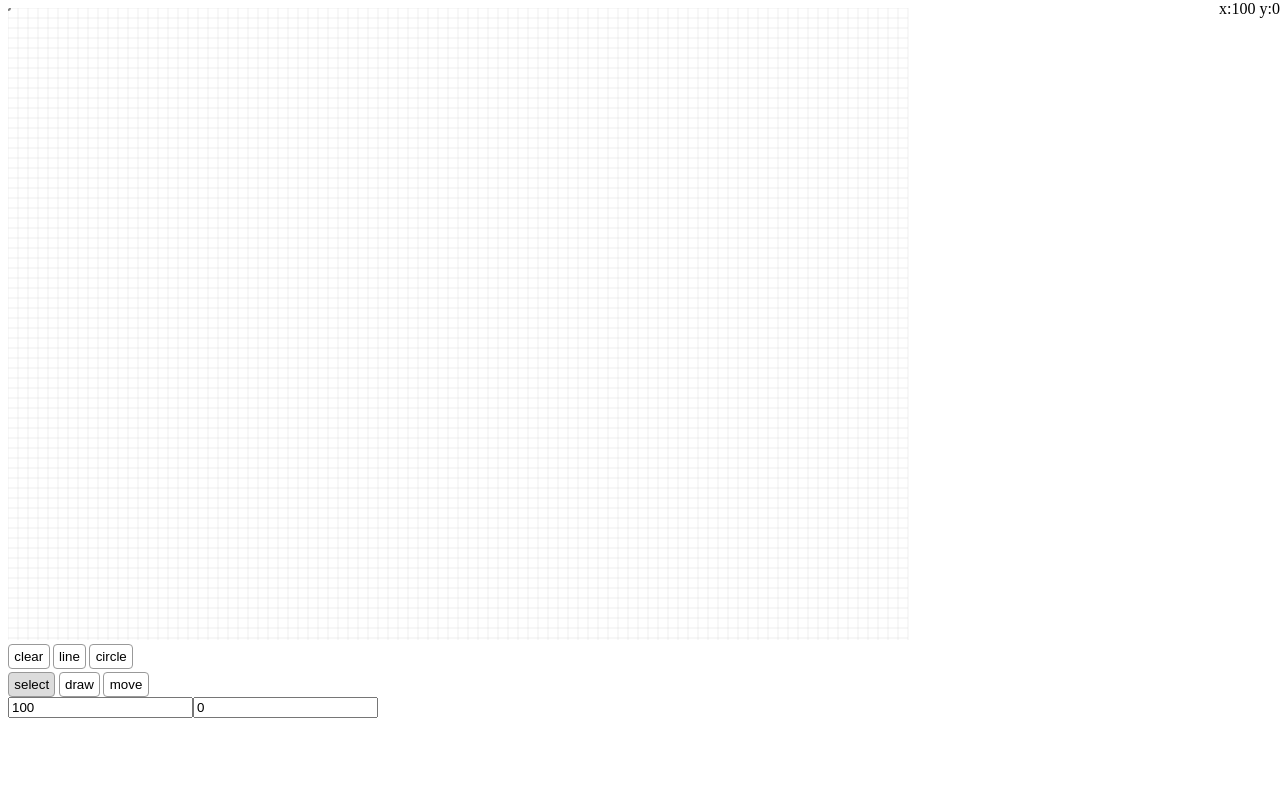
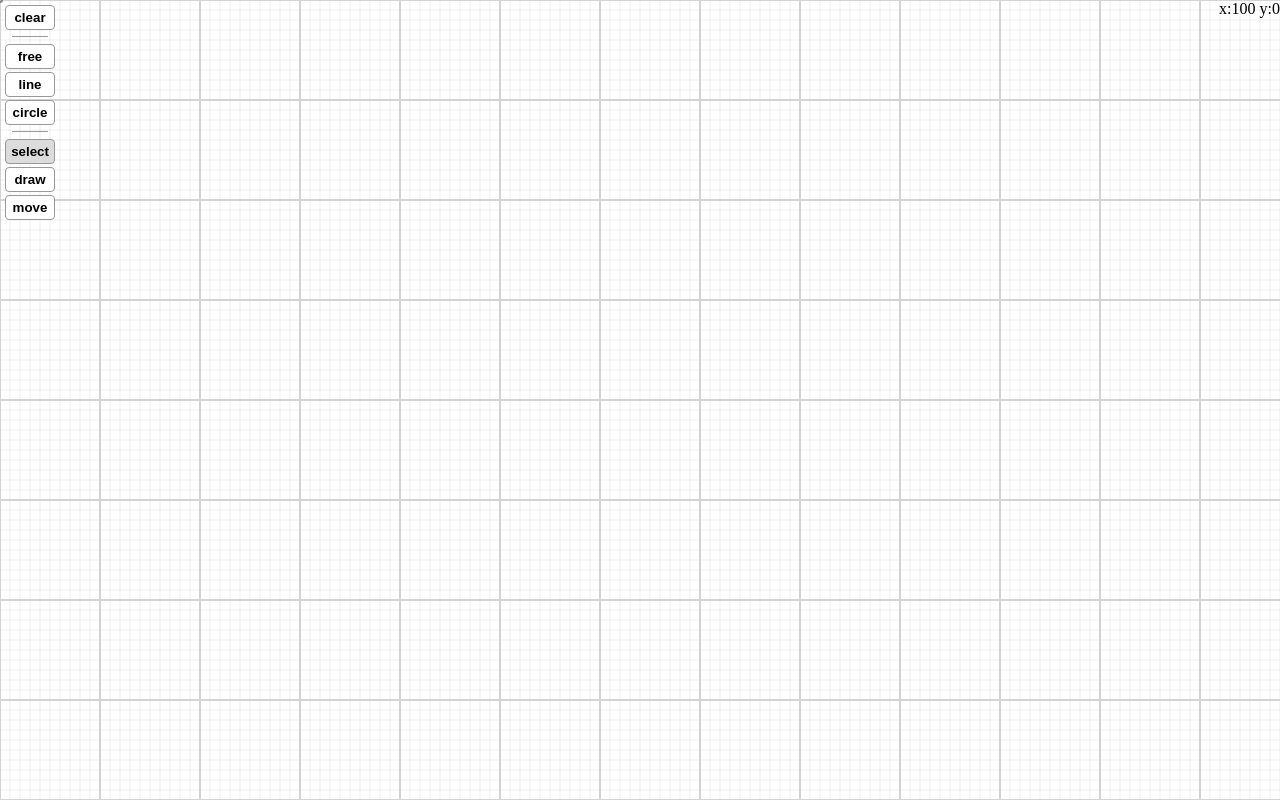
Before and after one commit to JanGordon/2ddraw, a website: page index.html in a window 1280 px wide. Drawn offline with Linux system fonts and the light colour scheme.

Commit message:
add infinite grid

```diff
--- a/index.html
+++ b/index.html
@@ -5,8 +5,8 @@
     <meta name="viewport" content="width=device-width, initial-scale=1.0">
     <title>Document</title>
 </head>
-<body>
-    <div id="app"></div>
+<body style="margin: 0;">
+    <div id="app" style="height: 100vh;"></div>
     <script src="out.js"></script>
 </body>
 </html>
--- a/out.js
+++ b/out.js
@@ -446,23 +446,56 @@
     }
   };
 
+  // keys.ts
+  var keys = /* @__PURE__ */ new Map([]);
+  var keybinds = /* @__PURE__ */ new Map([]);
+  document.addEventListener("keydown", (e) => {
+    keys.set(e.key, true);
+    if (keybinds.get(e.key)) {
+      for (let i of keybinds.get(e.key)) {
+        i();
+      }
+    }
+  });
+  document.addEventListener("keyup", (e) => {
+    keys.set(e.key, false);
+  });
+  function registerKeybind(key, callback) {
+    if (keybinds.get(key)) {
+      keybinds.get(key).push(callback);
+    } else {
+      keybinds.set(key, [callback]);
+    }
+  }
+
   // grid.ts
-  var worldWidth = 1e3;
-  var worldHeight = 1e3;
-  function drawGrid(ctx2, interval) {
-    ctx2.lineWidth = 0.4;
+  function drawGrid(ctx2, posInWorld2, interval, bigInterval) {
     ctx2.strokeStyle = "lightgrey";
-    for (let y = 0; y <= worldHeight; y += interval) {
-      var vStart = worldToViewport(new Vec2(0, y));
-      var vEnd = worldToViewport(new Vec2(worldWidth, y));
+    var deadSpaceAtStartY = posInWorld2.y % interval;
+    var startOfGridY = posInWorld2.y - deadSpaceAtStartY;
+    for (let y = startOfGridY; y <= startOfGridY + ctx2.canvas.height + deadSpaceAtStartY; y += interval) {
+      var vStart = worldToViewport(new Vec2(posInWorld2.x, y));
+      var vEnd = worldToViewport(new Vec2(posInWorld2.x + ctx2.canvas.width, y));
+      if (y % bigInterval == 0) {
+        ctx2.lineWidth = 2;
+      } else {
+        ctx2.lineWidth = 0.4;
+      }
       ctx2.beginPath();
       ctx2.moveTo(vStart.x, vStart.y);
       ctx2.lineTo(vEnd.x, vEnd.y);
       ctx2.stroke();
     }
-    for (let x = 0; x <= worldWidth; x += interval) {
-      var vStart = worldToViewport(new Vec2(x, 0));
-      var vEnd = worldToViewport(new Vec2(x, worldWidth));
+    var deadSpaceAtStartX = posInWorld2.x % interval;
+    var startOfGridX = posInWorld2.x - deadSpaceAtStartX;
+    for (let x = startOfGridX; x <= startOfGridX + ctx2.canvas.width + deadSpaceAtStartX; x += interval) {
+      var vStart = worldToViewport(new Vec2(x, posInWorld2.y));
+      var vEnd = worldToViewport(new Vec2(x, posInWorld2.y + ctx2.canvas.height));
+      if (x % bigInterval == 0) {
+        ctx2.lineWidth = 2;
+      } else {
+        ctx2.lineWidth = 0.4;
+      }
       ctx2.beginPath();
       ctx2.moveTo(vStart.x, vStart.y);
       ctx2.lineTo(vEnd.x, vEnd.y);
@@ -482,7 +515,7 @@
   };
   var posInWorld = new Vec2(100, 0);
   var zoomFactor = 1;
-  function viewportToWorld(pos) {
+  function viewportToWorld2(pos) {
     return new Vec2(
       pos.x * zoomFactor + posInWorld.x,
       pos.y * zoomFactor + posInWorld.y
@@ -519,14 +552,14 @@
             if (i == c2[0] && c2.length > 1) {
               var yOffsetToOtherControlPoint = i.y - c2[1].y;
               var xOffsetToOtherControlPoint = i.x - c2[1].x;
-              var newI = viewportToWorld(mousePos);
+              var newI = viewportToWorld2(mousePos);
               i.x = newI.x;
               i.y = newI.y;
-              var newNeighbour = viewportToWorld(new Vec2(mousePos.x - xOffsetToOtherControlPoint, mousePos.y - yOffsetToOtherControlPoint));
+              var newNeighbour = viewportToWorld2(new Vec2(mousePos.x - xOffsetToOtherControlPoint, mousePos.y - yOffsetToOtherControlPoint));
               c2[1].x = newNeighbour.x;
               c2[1].y = newNeighbour.y;
             } else {
-              var newI = viewportToWorld(mousePos);
+              var newI = viewportToWorld2(mousePos);
               i.x = newI.x;
               i.y = newI.y;
             }
@@ -538,30 +571,22 @@
   var mouseDownPos = new Vec2(0, 0);
   c.addEventListener("mousedown", () => {
     mouseDown = true;
-    mouseDownPos = viewportToWorld(mousePos);
+    mouseDownPos = viewportToWorld2(mousePos);
   });
   document.addEventListener("mouseup", () => {
     mouseDown = false;
     draggingItems = [];
   });
-  document.addEventListener("keydown", (e) => {
-    if (e.key == "d") {
-      selectMode("draw");
-    }
-    if (e.key == "s") {
-      selectMode("select");
-    }
-  });
   var lastMousePos = new Vec2(0, 0);
   function render() {
     ctx.clearRect(0, 0, ctx.canvas.width, ctx.canvas.height);
-    drawGrid(ctx, 10);
+    drawGrid(ctx, posInWorld, 10, 100);
     ctx.strokeStyle = "grey";
     ctx.lineWidth = 2;
     ctx.beginPath();
     ctx.ellipse(mousePos.x, mousePos.y, 2, 2, 0, 0, 360);
     ctx.stroke();
-    var worldMousePos = viewportToWorld(mousePos);
+    var worldMousePos = viewportToWorld2(mousePos);
     xCoordReadout.content = `${worldMousePos.x}`;
     xCoordReadout.rerender();
     yCoordReadout.content = `${worldMousePos.y}`;
@@ -599,16 +624,27 @@
         border: 1px solid rgb(153,153,153);
         border-radius: 4px;
         padding: 0.3em 0.4em;
+        width: 100%;
+        font-weight: bolder;
     `],
     [".btn.selected", `
         background-color: rgb(220,220,220);
     `]
   ], "btn");
   var modeButtons = {
-    select: new button("select").addClass("selected"),
-    draw: new button("draw"),
-    move: new button("move")
+    select: new button("select").setAttribute("title", "select (s)").addClass("selected"),
+    draw: new button("draw").setAttribute("title", "draw (d)"),
+    move: new button("move").setAttribute("title", "move (f)")
   };
+  registerKeybind("s", () => {
+    selectMode("select");
+  });
+  registerKeybind("d", () => {
+    selectMode("draw");
+  });
+  registerKeybind("f", () => {
+    selectMode("move");
+  });
   var selectedMode = "select";
   for (let i of Object.entries(modeButtons)) {
     i[1].addToStyleGroup(buttonStyles).addEventListener("click", () => {
@@ -623,13 +659,28 @@
     selectedMode = mode;
   }
   var toolButtons = {
-    line: new button("line"),
-    circle: new button("circle")
+    free: new button("free").setAttribute("title", "free (g)"),
+    line: new button("line").setAttribute("title", "line (v)"),
+    circle: new button("circle").setAttribute("title", "circle (c)")
   };
+  registerKeybind("v", () => {
+    selectTool("line");
+  });
+  registerKeybind("c", () => {
+    selectTool("circle");
+  });
+  registerKeybind("g", () => {
+    selectTool("free");
+  });
   var selectedTool;
   var toolGuides = {
+    free: {
+      controlPoints: [],
+      draw: (c2, d) => {
+      }
+    },
     line: {
-      controlPoints: [[viewportToWorld(new Vec2(40, 140))], [viewportToWorld(new Vec2(500, 140))]],
+      controlPoints: [[viewportToWorld2(new Vec2(40, 140))], [viewportToWorld2(new Vec2(500, 140))]],
       draw: (ctx2, controlPoints) => {
         ctx2.beginPath();
         var vCoords = worldToViewport(controlPoints[0][0]);
@@ -641,7 +692,7 @@
       }
     },
     circle: {
-      controlPoints: [[viewportToWorld(new Vec2(240, 140)), viewportToWorld(new Vec2(400, 140))]],
+      controlPoints: [[viewportToWorld2(new Vec2(240, 140)), viewportToWorld2(new Vec2(400, 140))]],
       draw: (ctx2, controlPoints) => {
         var vRadiusCoords = worldToViewport(controlPoints[0][1]);
         var radius = Math.sqrt(Math.pow(controlPoints[0][0].x - controlPoints[0][1].x, 2) + Math.pow(controlPoints[0][0].y - controlPoints[0][1].y, 2));
@@ -682,20 +733,26 @@
   var yOffset = new textInput().setValue(String(posInWorld.y)).addEventListener("change", () => {
     posInWorld.y = parseFloat(yOffset.htmlNode.value);
   });
+  var hrStyles = new styleGroup([
+    [".hr", `
+        width: 70%;
+        height: 1px;
+        background-color: rgb(153,153,153);
+        margin: 0.2em 0;
+    `]
+  ], "hr");
   var app = new container(
     new container("x:", xCoordReadout, " y:", yCoordReadout).addStyle("position: absolute; top: 0; right: 0;"),
     c.addStyle("width: 100%; height: 100%; cursor: none;"),
     new container(
-      new container(
-        new button("clear").addToStyleGroup(buttonStyles).addEventListener("click", () => {
-          ctx.clearRect(0, 0, ctx.canvas.width, ctx.canvas.height);
-        }),
-        ...Object.values(toolButtons)
-      ).addStyle("display: flex; gap: 0.2em;"),
-      new container(
-        ...Object.values(modeButtons)
-      ).addStyle("display: flex; gap: 0.2em;")
-    ).addStyle("display: flex; flex-direction: column; gap: 0.2em;"),
+      new button("clear").addToStyleGroup(buttonStyles).addEventListener("click", () => {
+        ctx.clearRect(0, 0, ctx.canvas.width, ctx.canvas.height);
+      }),
+      new container().addToStyleGroup(hrStyles),
+      ...Object.values(toolButtons),
+      new container().addToStyleGroup(hrStyles),
+      ...Object.values(modeButtons)
+    ).addStyle("display: flex; padding: 0.3em; position: absolute; top: 0; flex-direction: column; align-items: center; gap: 0.2em;"),
     new container(
       xOffset,
       yOffset
```
Also changed, not shown: grid.ts (+30 -11 lines), keys.ts (+16 -0 lines), main.ts (+50 -22 lines).
